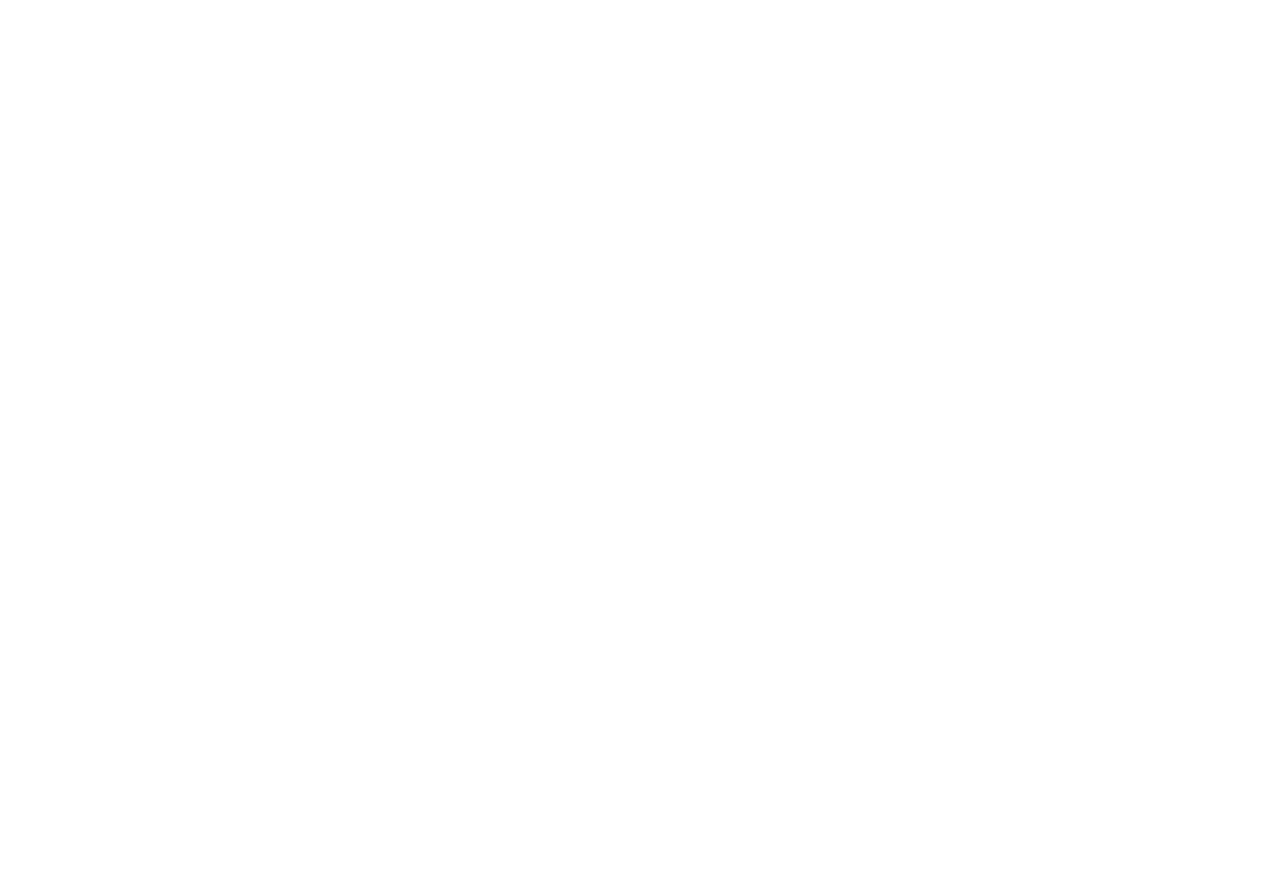
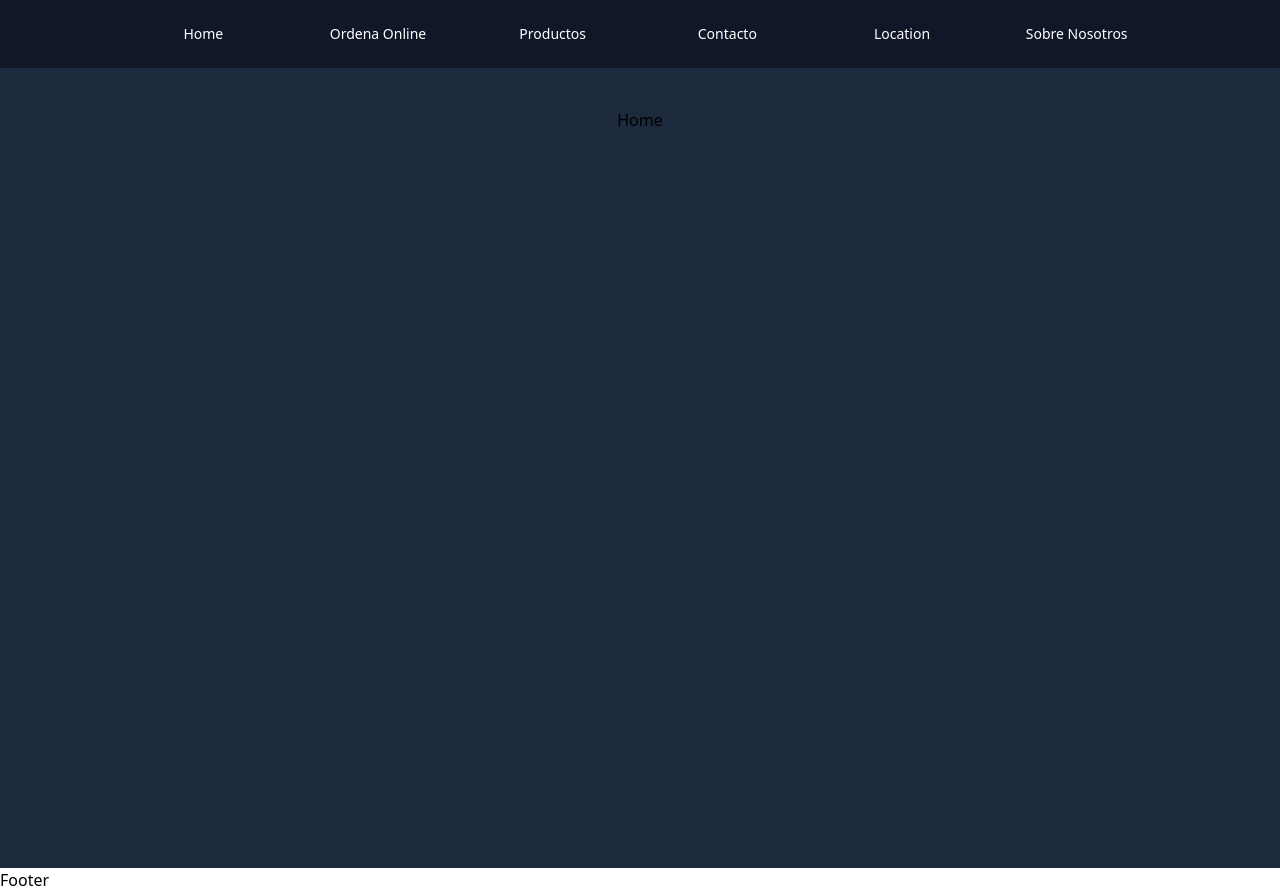
Before and after one commit to martingom4/Prueba-project, a React (Vite) app: page / in a window 1280 px wide. Before the commit this address had no page. Before the commit the page ends 800 px from the top, so only its background shows below. Built offline with nearby package versions, Linux system fonts and the light colour scheme.

Commit message:
Componentes header

```diff
--- a/src/Router.tsx
+++ b/src/Router.tsx
@@ -1,19 +1,15 @@
+
 import {BrowserRouter, Route, Routes} from 'react-router-dom'
-import LoginView from './views/LoginView'
-import AuthLayout from './components/AuthLayouts'
 import './Index.css'
-import HeaderLayout from './components/HeaderLayout'
-
+import HomeLayout from './loyouts/HomeLayout'
+import Home from './views/Home'
 
 
 export default function Router(){
     return (<BrowserRouter>
         <Routes>
-            <Route element={<AuthLayout />}>
-                <Route path="/auth/login" element={<LoginView />} />
-            </Route>
-            <Route element={<HeaderLayout />}>
-                <Route path='/auth/login' element = {<LoginView/>}></Route>
+            <Route element={<HomeLayout />}>
+                <Route path='/' element = {<Home/>}></Route>
             </Route>
         </Routes>
     </BrowserRouter>
--- a/src/components/AuthLayouts.tsx
+++ /dev/null
@@ -1,19 +0,0 @@
-import { Outlet } from 'react-router-dom'
-import { Toaster} from 'sonner'
-
-export default function AuthLayout(){
-    return (
-        <>
-        <div className=' bg-slate-800 min-h-screen'>
-            <div className='max-w-lg mx-auto pt-10 px-5'>
-                <img src = '/logo.svg' alt='logo tipo de la app'/>
-                <h1 className=''> aca siempre ira un h1 </h1>
-                <div className='py-10'>
-                    <Outlet/>
-                </div>
-            </div>
-        </div>
-        <Toaster/>
-    </>
-    )
-}
--- /dev/null
+++ b/src/components/Footer.tsx
@@ -0,0 +1,9 @@
+export default function Footer(){
+    return (
+        <footer>
+            <div>
+                <h1>Footer</h1>
+            </div>
+        </footer>
+    )
+}
--- /dev/null
+++ b/src/components/Header.tsx
@@ -0,0 +1,25 @@
+// vamos a empezar a hacer el componente Header inicio: 18/03/2025
+import {Link } from "react-router-dom";
+const links = [
+    {name: "Home", href: "/"},
+    {name: "Ordena Online", href: "#"},
+    {name: "Productos", href: "#"},
+    {name: "Contacto", href: "#"},
+    {name: "Location", href: "#"},
+    {name: "Sobre Nosotros", href: "#"}
+]
+export default function (){
+    return (
+         <header className=" bg-gray-900 text-white p-6 text-center" >
+            <div className=" max-w-5xl mx-auto grid grid-cols-1 md:grid-cols-6 gap-6 text-sm">
+                {links.map((link)=>
+                    <Link to={link.href} key={link.name} className="hover:underline">
+                     {link.name} <span aria-hidden="true"></span>
+                    </Link>
+
+                )}
+            </div>
+         </header>
+
+    )
+}
--- a/src/components/HeaderLayout.tsx
+++ /dev/null
@@ -1,45 +0,0 @@
-import React from "react";
-
-const HeaderLayout: React.FC = () => {
-  return (
-    <header style={styles.header}>
-      <h1 style={styles.title}>Mi Aplicación</h1>
-      <nav>
-        <ul style={styles.navList}>
-          <li><a href="/" style={styles.navItem}>Inicio</a></li>
-          <li><a href="/about" style={styles.navItem}>Acerca de</a></li>
-          <li><a href="/contact" style={styles.navItem}>Contacto</a></li>
-        </ul>
-      </nav>
-    </header>
-  );
-};
-
-// Estilos en línea para el Header
-const styles = {
-  header: {
-    display: "flex",
-    justifyContent: "space-between",
-    alignItems: "center",
-    padding: "10px 20px",
-    backgroundColor: "#333",
-    color: "#fff",
-  },
-  title: {
-    margin: 0,
-  },
-  navList: {
-    listStyle: "none",
-    display: "flex",
-    gap: "15px",
-    padding: 0,
-    margin: 0,
-  },
-  navItem: {
-    color: "#fff",
-    textDecoration: "none",
-    fontWeight: "bold",
-  }
-};
-
-export default HeaderLayout;
--- /dev/null
+++ b/src/loyouts/HomeLayout.tsx
@@ -0,0 +1,19 @@
+import { Outlet } from "react-router-dom"
+import { Toaster } from "sonner"
+
+import Footer from "../components/Footer.tsx"
+import Header from "../components/Header.tsx"
+
+export default function HomeLayout(){
+    return(
+        <>
+            <Header/>
+            <div className=' bg-slate-800 min-h-screen'>
+                <div className='py-10 text-center'>
+                    <Outlet/>
+                </div>
+            </div>
+            <Footer/>
+        </>
+    )
+}
--- /dev/null
+++ b/src/views/Home.tsx
@@ -0,0 +1,9 @@
+
+
+export default function Home() {
+    return (
+        <div>
+            <h1>Home</h1>
+        </div>
+    )
+}
--- a/src/views/LoginView.tsx
+++ /dev/null
@@ -1,20 +0,0 @@
-import {Link} from 'react-router-dom';
-
-export default function LoginView(){
-    return (
-      <>
-        <div>
-          <h1 className=" text-white text-4xl font-bold">Iniciar sesion</h1>
-        </div>
-
-        <nav className="mt-10 ">
-          <Link
-            className=" text-white text-center text-lg block"
-            to="/auth/Register"
-          >
-            ¿Aun no tienes cuenta? Registrate aca
-          </Link>
-        </nav>
-      </>
-    );
-}
```
